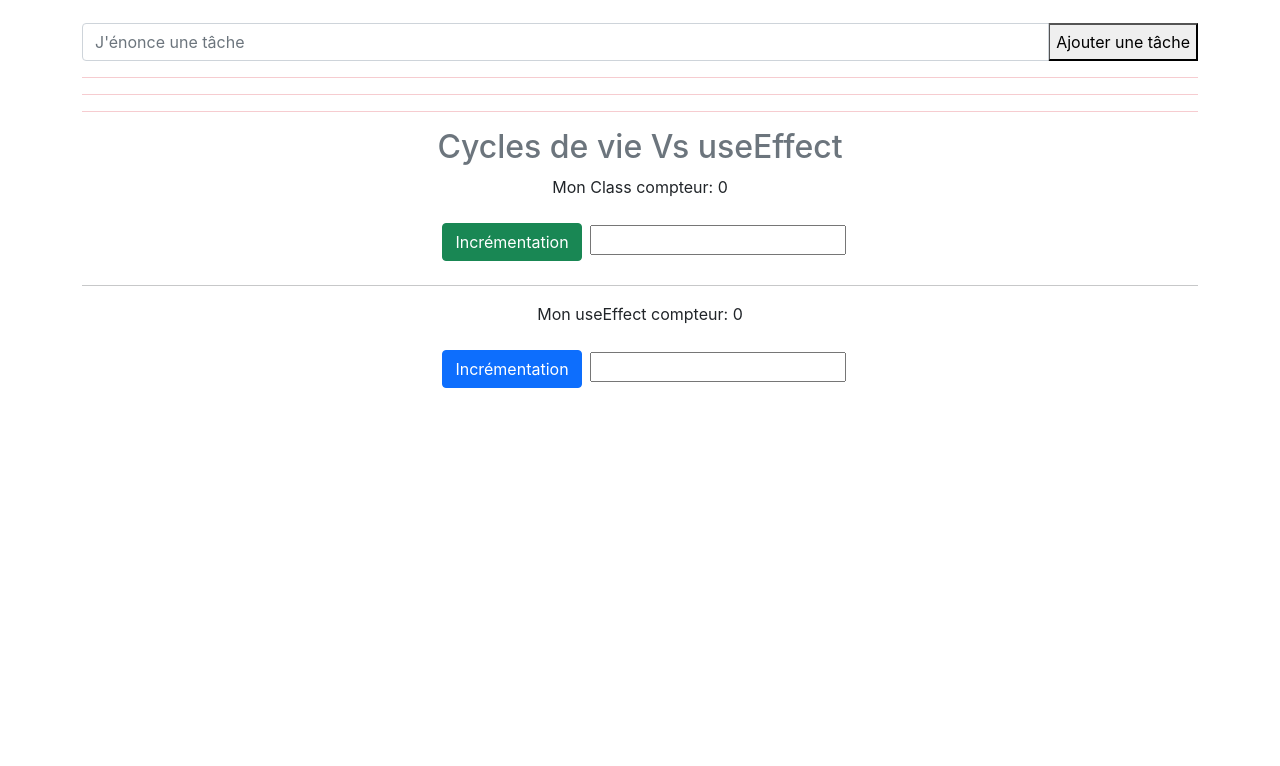
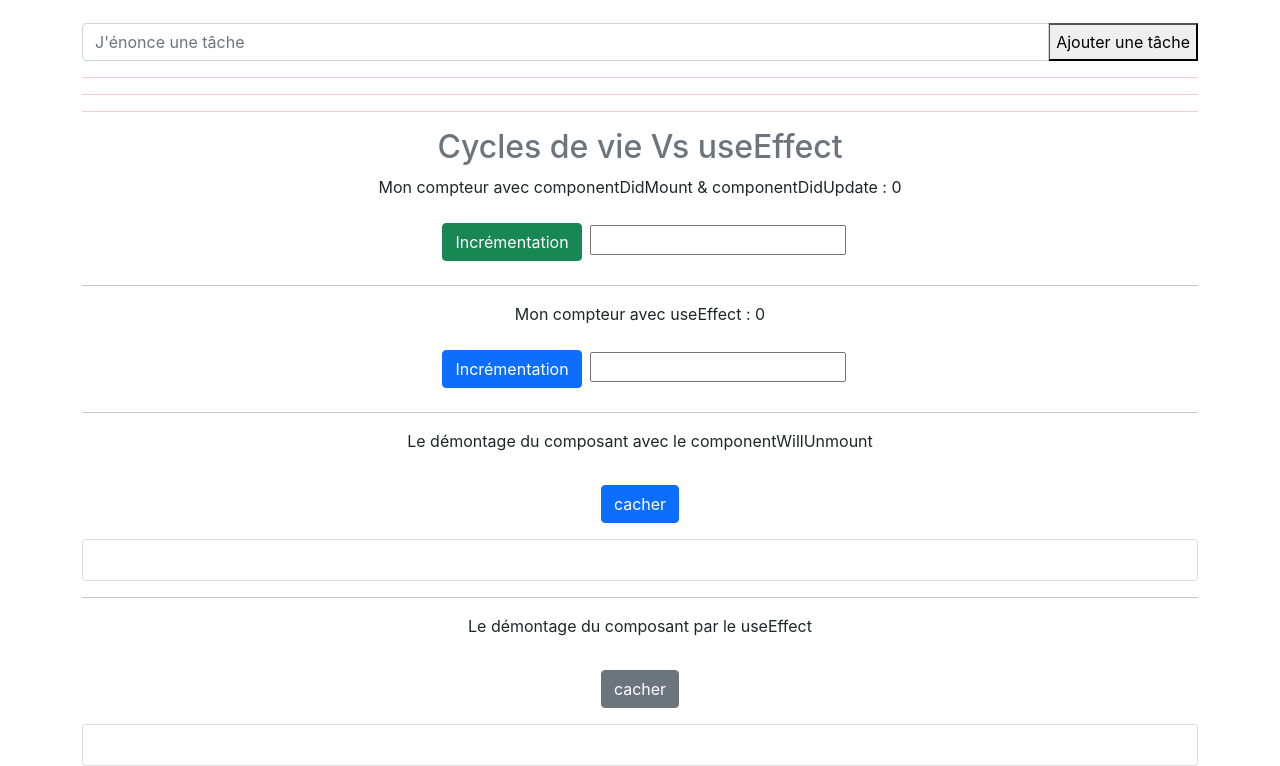
Before and after one commit to Jerrylejer/Exo-React-Basics-Hooks, a React (Create React App) app: page / in a window 1280 px wide. Shown: the part 571-1337 px from the top of the page. Before the commit the page ends 967 px from the top, so only its background shows below. Built offline with nearby package versions, Linux system fonts and the light colour scheme.

Commit message:
Dernier module pour le useEffect

```diff
--- a/src/App.js
+++ b/src/App.js
@@ -4,8 +4,10 @@ import ClassStates from './Component/State/ClassStates';
 import UseStateComp from './Component/State/UseStateComp';
 import TodoList from './Component/State/TodoList/TodoList';
 // Cycle de vie du composant & useEffect
-import CycleVieComp from './Component/useEffect/CycleVieComp';
-import UseEffectComp from './Component/useEffect/UseEffectComp';
+import CycleVieComp from './Component/useEffect/Montage&Update/CycleVieComp';
+import UseEffectComp from './Component/useEffect/Montage&Update/UseEffectComp';
+import UseEffectUnmount from './Component/useEffect/Démontage&Class/ClassComp';
+import FunctionComp from './Component/useEffect/Démontage&useEffect/FunctionComp';
 
 function App() {
 
@@ -23,8 +25,11 @@ function App() {
       <CycleVieComp />
       <hr />
       <UseEffectComp />
+      <hr />
+      <UseEffectUnmount />
+      <hr />
+      <FunctionComp />
     </div>
-
   );
 }
 
--- /dev/null
+++ b/src/Component/useEffect/Démontage&Class/ClassComp.js
@@ -0,0 +1,31 @@
+import React, { Component } from 'react'
+import ClassWillUnmount from './ClassWillUnmount';
+
+class ClassComp extends Component {
+    constructor (props) {
+      super(props)
+
+      this.state = {
+        show: true
+      }
+    }
+
+    showToggle = (e) => {
+      this.setState({
+        show: !this.state.show
+      })
+    }
+
+  render () {
+      return (
+        <div className="text-center">
+            <p>Le démontage du composant avec le componentWillUnmount</p>
+            <button className="btn btn-primary m-3" onClick={this.showToggle}>{this.state.show ? 'cacher' : 'afficher'}</button>
+          {
+              this.state.show && <ClassWillUnmount />
+          }
+        </div>
+      )
+  }
+}
+export default ClassComp;
--- /dev/null
+++ b/src/Component/useEffect/Démontage&Class/ClassWillUnmount.js
@@ -0,0 +1,44 @@
+import React, { Component } from 'react'
+
+class ClassWillUnmount extends Component {
+    constructor (props) {
+        super(props)
+
+        this.state ={
+            keyCode: null
+        }
+    }
+
+    addKeyCode = (e) => {
+        console.log(e);
+        this.setState({
+            keyCode: e.code
+        })
+    }
+
+    componentDidMount () {
+        // Au montage du component, j'écoute l'évènement et lui colle ma fonction addKeyCode
+        //todo console.log('Le component est monté')
+        document.addEventListener('keyup', this.addKeyCode)
+    }
+
+    componentWillUnmount() {
+        // Au démontage du component, j'écoute l'évènement et lui enlève ma fonction addKeyCode
+        //todo console.log('Le component est démonté')
+        document.removeEventListener('keyup', this.addKeyCode)
+    }
+
+  render() {
+
+    const {keyCode} = this.state;
+
+    return (
+      <div className="card">
+          <div className="card-body">
+              <h1 className="text-center">{keyCode}</h1>
+          </div>
+      </div>
+    )
+  }
+}
+export default ClassWillUnmount;
--- /dev/null
+++ b/src/Component/useEffect/Démontage&useEffect/FunctionComp.js
@@ -0,0 +1,21 @@
+import React, { useState } from 'react'
+import UseEffectUnmount from './UseEffectUnmount';
+
+const FunctionComp = () => {
+
+  const [show, setShow] = useState(true);
+
+  const displayButton = show ? 'cacher' : 'afficher';
+
+  return (
+    <div className="text-center">
+      <p>Le démontage du composant par le useEffect</p>
+      <button className="btn btn-secondary m-3" onClick={() => setShow(!show)}>{displayButton}</button>
+      {
+      show && <UseEffectUnmount />
+      }
+    </div>
+  )
+}
+
+export default FunctionComp
--- /dev/null
+++ b/src/Component/useEffect/Démontage&useEffect/UseEffectUnmount.js
@@ -0,0 +1,30 @@
+import React, { useState, useEffect } from 'react'
+
+const useEffectUnmount = () => {
+
+  const [keyCode, setKeyCode] = useState('');
+
+  const handleKeyCode = (e) => {
+      setKeyCode(e.code)
+  }
+
+  useEffect (() => {
+    //todo console.log('UseEffect le component est monté')
+    document.addEventListener('keyup', handleKeyCode)
+
+    return () => {
+      //todo console.log('UseEffect le component est démonté')
+      document.removeEventListener('keyup', handleKeyCode)
+    }
+  }, [])
+
+  return (
+    <div className="card">
+          <div className="card-body">
+              <h1 className="text-center">{keyCode}</h1>
+          </div>
+      </div>
+  )
+}
+
+export default useEffectUnmount;
--- a/src/Component/useEffect/CycleVieComp.js
+++ b/src/Component/useEffect/Montage&Update/CycleVieComp.js
@@ -38,7 +38,7 @@ class CycleVieComp extends Component {
         return (
             <div>
                 <h2 className="text-secondary">Cycles de vie Vs useEffect</h2>
-                <p>Mon Class compteur: {this.state.count}</p>
+                <p>Mon compteur avec componentDidMount & componentDidUpdate : {this.state.count}</p>
                 <button className="btn btn-success m-2" onClick={this.incrementAction}>Incrémentation</button>
                 <input type="text" value={this.state.name} onChange={(e) => {this.setState({name: e.target.value})}} />
             </div>
--- a/src/Component/useEffect/UseEffectComp.js
+++ b/src/Component/useEffect/Montage&Update/UseEffectComp.js
@@ -11,7 +11,7 @@ const useEffectComp = () => {
 
     // Le montage ET l'update se font directement dans le useEffect
     useEffect (() => {
-        console.log('useEffect: Mise à jour du Title')
+        //todo console.log('useEffect: Mise à jour du Title')
         document.title = `Page cliquée ${count}`
         //! ce dernier paramètre [count] fait office de prevState et détermine s'il y a changement ou non
         //! On optimise ainsi l'update à bon escient => sans [count], l'update se fait sur tous les évènements
@@ -20,7 +20,7 @@ const useEffectComp = () => {
 
     return (
         <div>
-            <p>Mon useEffect compteur: {count}</p>
+            <p>Mon compteur avec useEffect : {count}</p>
             <button className='btn btn-primary m-2' onClick={incrementAction}>
                 Incrémentation
             </button>
```
